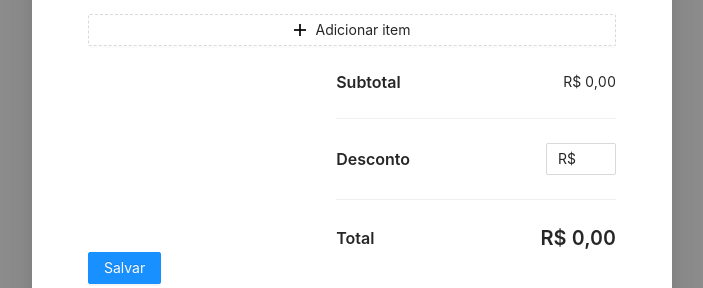
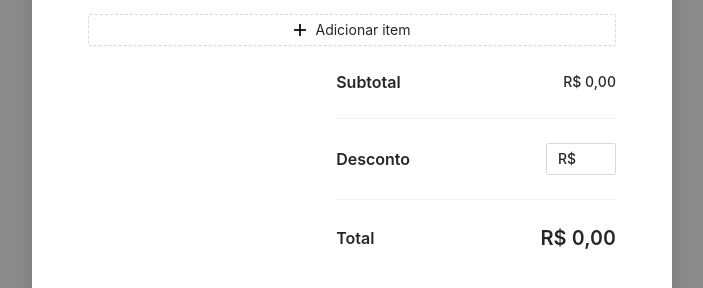
Before and after one commit to bermarques/desafio-controlle, a React (Create React App) app: page / in a window 1280 px wide. Both pictures are taken after a click on the button "Adicionar proposta comercial". Shown: the part 509-797 px from the top of the page, without its empty margins (288-991 px from the left). Built offline with nearby package versions, Linux system fonts and the light colour scheme.

Commit message:
style: increase title size and change font weight of final values

```diff
--- a/src/components/NewProposalModal/index.tsx
+++ b/src/components/NewProposalModal/index.tsx
@@ -3,7 +3,15 @@ import { Button, Divider, Form, Input, InputNumber, Select, Typography } from "a
 import dayjs from "dayjs";
 import { useState } from "react";
 import DatePicker from "../DatePicker";
-import { ItemContainer, Modal, ProposalBody, ProposalHeader, ValuesContainer, ValuesRow } from "./style";
+import {
+  ButtonContainer,
+  ItemContainer,
+  Modal,
+  ProposalBody,
+  ProposalHeader,
+  ValuesContainer,
+  ValuesRow,
+} from "./style";
 
 interface IItem {
   quantity: number;
@@ -231,11 +239,11 @@ const NewProposalModal: React.FC<INewProposalModal> = ({ isVisible, setVisibilit
           </ValuesContainer>
         </ProposalBody>
 
-        <Form.Item>
+        <ButtonContainer>
           <Button type="primary" htmlType="submit">
             Salvar
           </Button>
-        </Form.Item>
+        </ButtonContainer>
       </Form>
     </Modal>
   );
--- a/src/components/NewProposalModal/style.ts
+++ b/src/components/NewProposalModal/style.ts
@@ -1,5 +1,5 @@
+import { Form, Modal as antdModal } from "antd";
 import styled from "styled-components";
-import { Modal as antdModal } from "antd";
 
 export const Modal = styled(antdModal).attrs(() => ({
   width: "50%",
@@ -7,10 +7,16 @@ export const Modal = styled(antdModal).attrs(() => ({
 }))`
   .ant-modal-content {
     padding: 1rem 2rem;
+    border-radius: 8px;
   }
   .ant-modal-footer,
   .ant-modal-header {
     border: none;
+  }
+
+  .ant-modal-title {
+    font-size: 1.5rem;
+    font-weight: bold;
   }
 `;
 
@@ -59,8 +65,17 @@ export const ValuesRow = styled.div`
   display: flex;
   justify-content: space-between;
   align-items: center;
+  font-weight: 500;
 
   .ant-typography {
     margin: 0 !important;
   }
+
+  &:last-of-type {
+    margin-bottom: 3rem;
+  }
 `;
+
+export const ButtonContainer = styled(Form.Item)`
+  margin-bottom: 0;
+`;
```
